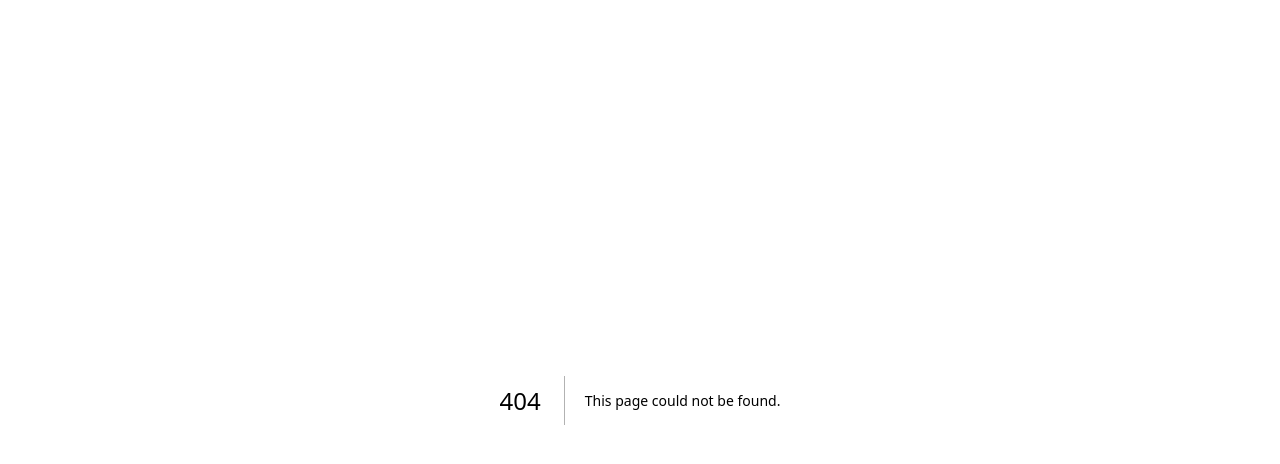
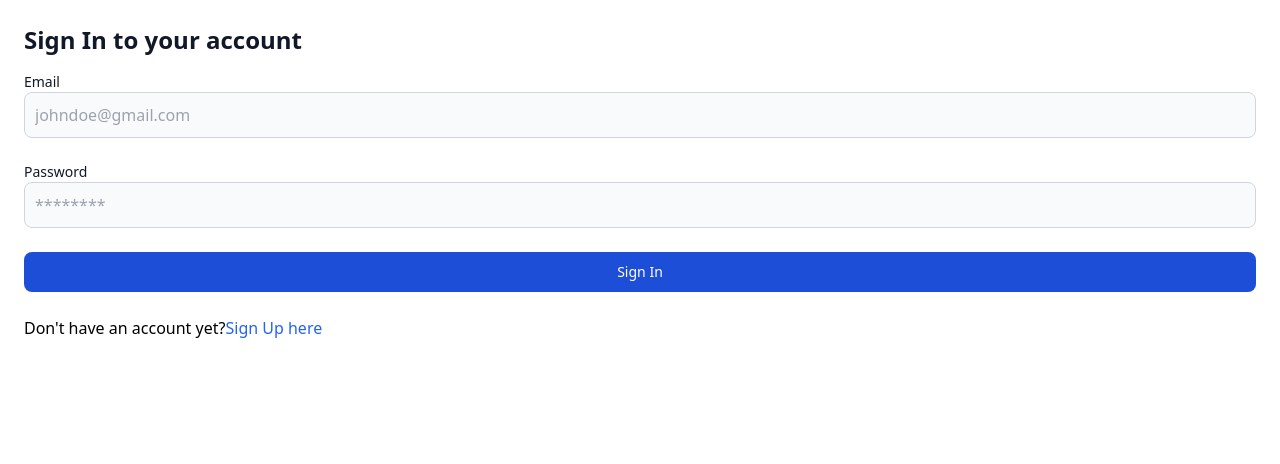
Before and after one commit to Henok-Al/multi-role-auth, a Next.js app: page /login in a window 1280 px wide. Before the commit this address had no page. Shown: the top 464 px of the page. Built offline with nearby package versions, Linux system fonts and the light colour scheme.

Commit message:
signout done

```diff
--- /dev/null
+++ b/app/(auth)/login/page.tsx
@@ -0,0 +1,13 @@
+import FormLogin from "@/components/auth/form-login";
+import React from "react";
+
+const Login = () => {
+  return (
+    <div className="p-6 space-y-4">
+      <h1 className="text-2xl font-bold text-gray-900">Sign In to your account</h1>
+      <FormLogin/>
+    </div>
+  );
+};
+
+export default Login;
--- a/auth.ts
+++ b/auth.ts
@@ -1,8 +1,45 @@
 import NextAuth from "next-auth";
 import { PrismaAdapter } from "@auth/prisma-adapter";
 import { prisma } from "./lib/prisma";
+import Credentials from "next-auth/providers/credentials";
+import { SignInSchema } from "./lib/zod";
+import { compareSync } from "bcrypt-ts";
 
 export const { handlers, signIn, signOut, auth } = NextAuth({
   adapter: PrismaAdapter(prisma),
-  providers: [],
+  session: { strategy: "jwt" },
+  pages: {
+    signIn: "/login",
+  },
+  providers: [
+    Credentials({
+      credentials: {
+        email: {},
+        password: {},
+      },
+      authorize: async (credentials) => {
+        const validatedFields = SignInSchema.safeParse(credentials);
+
+        if (!validatedFields.success) {
+          return null;
+        }
+
+        const { email, password } = validatedFields.data;
+
+        const user = await prisma.user.findUnique({
+          where: { email },
+        });
+
+        if (!user || !user.password) {
+          throw new Error("No user found");
+        }
+
+        const passwordMatch = compareSync(password, user.password);
+
+        if (!passwordMatch) return null;
+
+        return user;
+      },
+    }),
+  ],
 });
--- /dev/null
+++ b/components/auth/form-login.tsx
@@ -0,0 +1,72 @@
+"use client";
+
+import { useFormState } from "react-dom";
+import Link from "next/link";
+import { signInCredentials } from "@/lib/actions";
+import { LoginButton } from "@/components/button";
+
+const FormLogin = () => {
+  const [state, formAction] = useFormState(signInCredentials, null);
+  return (
+    <form action={formAction} className="space-y-6">
+      {state?.message ? (
+        <div
+          className="p-4 text-sm text-red-800 rounded-lg bg-red-100 role"
+          role="alert"
+        >
+          <span className="font-medium">{state?.message}</span>
+        </div>
+      ) : null}
+
+      <div>
+        <label
+          htmlFor="email"
+          className="block text-sm font-medium text-gray-900"
+        >
+          Email
+        </label>
+        <input
+          type="email"
+          name="email"
+          placeholder="johndoe@gmail.com"
+          className="bg-gray-50 border border-gray-300 text-gray-900  rounded-lg focus:ring-blue-500 focus:border-blue-500 block w-full p-2.5"
+        />
+        <div aria-live="polite" aria-atomic="true">
+          <span className="text-sm mt-2 text-red-500">
+            {state?.error?.email}
+          </span>
+        </div>
+      </div>
+      <div>
+        <label
+          htmlFor="password"
+          className="block text-sm font-medium text-gray-900"
+        >
+          Password
+        </label>
+        <input
+          type="password"
+          name="password"
+          placeholder="********"
+          className="bg-gray-50 border border-gray-300 text-gray-900  rounded-lg focus:ring-blue-500 focus:border-blue-500 block w-full p-2.5"
+        />
+        <div aria-live="polite" aria-atomic="true">
+          <span className="text-sm mt-2 text-red-500">
+            {state?.error?.password}
+          </span>
+        </div>
+      </div>
+      <LoginButton />
+      <p>
+        Don&apos;t have an account yet?
+        <Link href={"/register"}>
+          <span className="font-medium text-blue-600 hover:text-blue-700">
+            Sign Up here
+          </span>
+        </Link>
+      </p>
+    </form>
+  );
+};
+
+export default FormLogin;
--- a/components/button.tsx
+++ b/components/button.tsx
@@ -1,14 +1,27 @@
 "use client";
 
-import { useFormState } from "react-dom";
+import { useFormStatus } from "react-dom";
 
-export const RegisterButton = () => {
-  const { pending } = useFormState();
+export const LoginButton = () => {
+  const { pending } = useFormStatus();
   return (
     <button
       type="submit"
       disabled={pending}
-      className="w-full text-white bg-blue-700 hover:bg-blue-800 focus:ring-4 focus:outline-none focus:ring-blue-300 font-medium rounded-lg text-sm px-5 py-2.5 text-center"
+      className="w-full text-white bg-blue-700 hover:bg-blue-800  font-medium rounded-lg text-sm px-5 py-2.5 text-center"
+    >
+      {pending ? "Authenticating..." : "Sign In"}
+    </button>
+  );
+};
+
+export const RegisterButton = () => {
+  const { pending } = useFormStatus();
+  return (
+    <button
+      type="submit"
+      disabled={pending}
+      className="w-full text-white bg-blue-700 hover:bg-blue-800  font-medium rounded-lg text-sm px-5 py-2.5 text-center"
     >
       {pending ? "Registering..." : "Register"}
     </button>
--- a/lib/actions.ts
+++ b/lib/actions.ts
@@ -1,8 +1,11 @@
 "use server";
-import { RegisterSchema } from "./zod";
+
+import { RegisterSchema, SignInSchema } from "./zod";
 import { hashSync } from "bcrypt-ts";
 import { prisma } from "./prisma";
 import { redirect } from "next/navigation";
+import { signIn } from "@/auth";
+import { AuthError } from "next-auth";
 
 export const signUpCredentials = async (
   prevState: unknown,
@@ -34,3 +37,35 @@ export const signUpCredentials = async (
   }
   redirect("/login");
 };
+
+//sign in Credentials action
+export const signInCredentials = async (
+  prevState: unknown,
+  formData: FormData
+) => {
+  const validatedFields = SignInSchema.safeParse(
+    Object.fromEntries(formData.entries())
+  );
+
+  if (!validatedFields.success) {
+    return {
+      error: validatedFields.error.flatten().fieldErrors,
+    };
+  }
+
+  const { email, password } = validatedFields.data;
+
+  try {
+    await signIn("credentials", { email, password, redirectTo: "/dashboard" });
+  } catch (error) {
+    if (error instanceof AuthError) {
+      switch (error.type) {
+        case "CredentialsSignin":
+          return { message: "Invalid Credentials." };
+        default:
+          return { message: "something went wrong" };
+      }
+    }
+    throw error;
+  }
+};
--- a/lib/zod.ts
+++ b/lib/zod.ts
@@ -1,4 +1,11 @@
 import { object, string } from "zod";
+
+export const SignInSchema = object({
+  email: string().email("Invalid email"),
+  password: string()
+    .min(8, "Password must be more than 8 character")
+    .max(32, "Password must be less than 32 character"),
+});
 
 export const RegisterSchema = object({
   name: string().min(1, "Name must be more than 1 character"),
```
